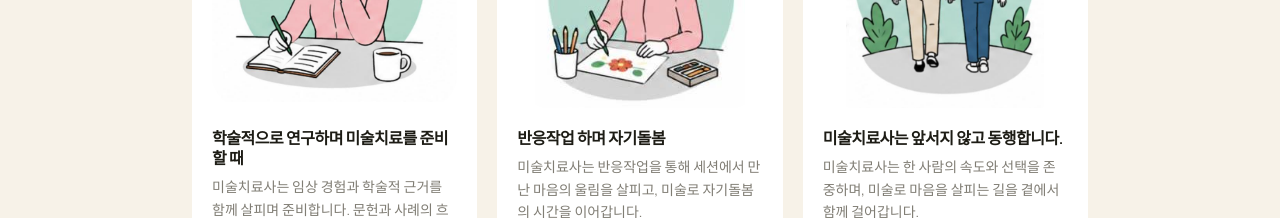
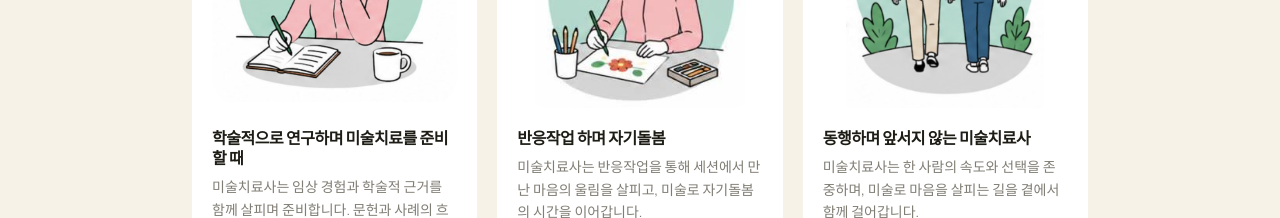
Before and after one commit to act-art-center/actartcenter.com, a Next.js app: page /characters in a window 1280 px wide. Shown: the part 2920-3138 px from the top of the page. Built offline with nearby package versions, Linux system fonts and the light colour scheme.

Commit message:
fix: refine therapist accompaniment title

```diff
--- a/src/app/characters/page.tsx
+++ b/src/app/characters/page.tsx
@@ -81,7 +81,7 @@ const moments = [
     body: "미술치료사는 반응작업을 통해 세션에서 만난 마음의 울림을 살피고, 미술로 자기돌봄의 시간을 이어갑니다.",
   },
   {
-    title: "미술치료사는 앞서지 않고 동행합니다.",
+    title: "동행하며 앞서지 않는 미술치료사",
     image: "/characters/therapist/therapist-walking-alongside.jpg",
     body: "미술치료사는 한 사람의 속도와 선택을 존중하며, 미술로 마음을 살피는 길을 곁에서 함께 걸어갑니다.",
   },
```
